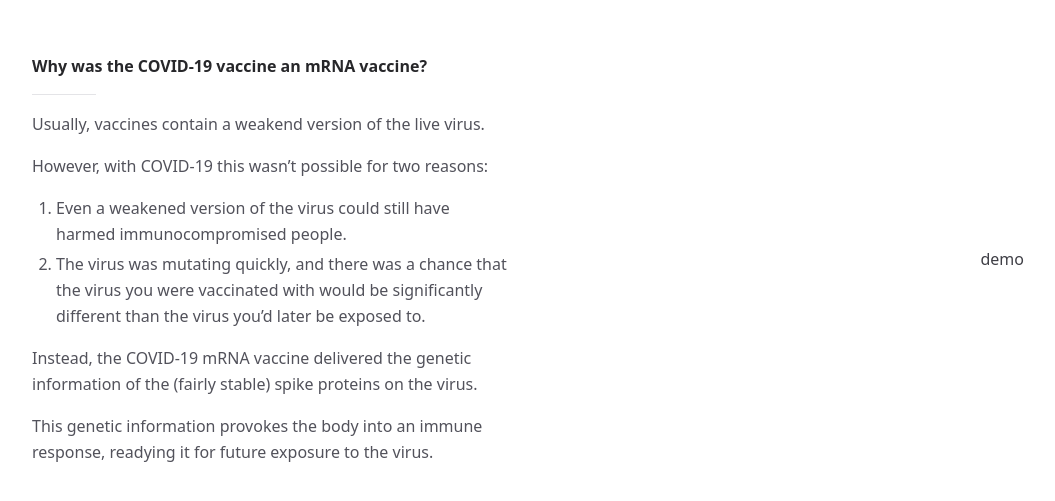
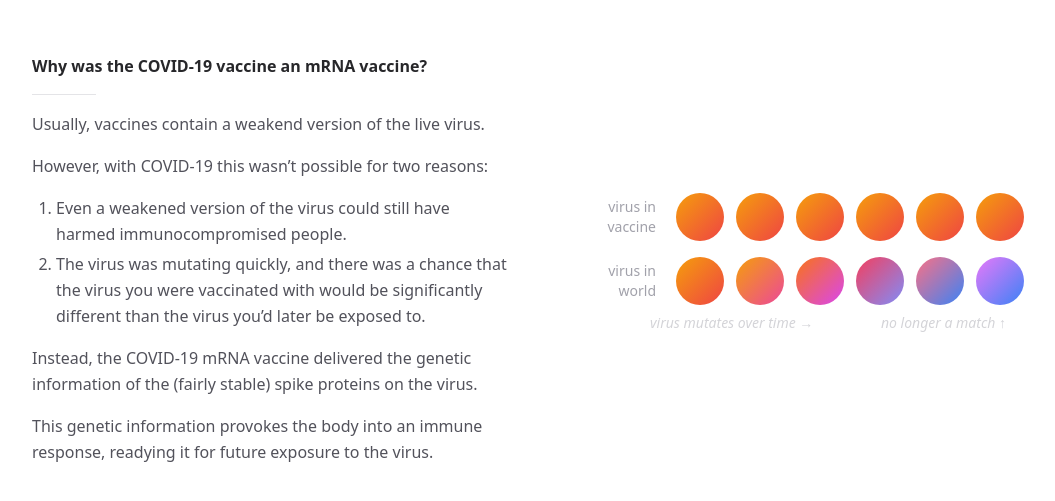
Before and after one commit to benborgers/big-bang, an Astro site: page /biology in a window 1280 px wide. Shown: the part 141-642 px from the top of the page, without its empty margins (112-1167 px from the left). Built offline with nearby package versions, Linux system fonts and the light colour scheme; Astro itself is replaced by a stand-in of ours; a web font is replaced by a local one.

Commit message:
Start creating demo

```diff
--- a/src/layouts/Layout.astro
+++ b/src/layouts/Layout.astro
@@ -7,8 +7,8 @@
     <link rel="icon" href="https://emojicdn.elk.sh/🪐" />
 
     <link
-      href="https://api.fontshare.com/v2/css?f[]=switzer@600,800,900,700,400,500&display=swap"
       rel="stylesheet"
+      href="https://api.fontshare.com/v2/css?f[]=switzer@600,800,900,700,400,501,500&display=swap"
     />
   </head>
   <body class="antialised text-gray-700">
--- a/src/pages/biology.astro
+++ b/src/pages/biology.astro
@@ -37,6 +37,61 @@ import Explanation from "../components/Explanation.astro";
         </p>
       </div>
     </div>
-    <div slot="demo">demo</div>
+
+    <div slot="demo">
+      <div class="mt-2 grid justify-items-end gap-y-4">
+        <div
+          class="grid grid-cols-[repeat(7,max-content)] items-center gap-x-3"
+        >
+          <p class="text-right text-sm font-medium text-gray-400 mr-2">
+            virus in<br />vaccine
+          </p>
+          {
+            new Array(6)
+              .fill(null)
+              .map(() => (
+                <div class="h-12 w-12 rounded-full bg-gradient-to-br from-amber-500 to-red-500" />
+              ))
+          }
+        </div>
+        <div
+          class="grid grid-cols-[repeat(7,max-content)] items-center gap-x-3"
+        >
+          <p class="text-right text-sm font-medium text-gray-400 mr-2">
+            virus in<br />world
+          </p>
+          <div
+            class="h-12 w-12 rounded-full bg-gradient-to-br from-amber-500 to-red-500"
+          >
+          </div>
+          <div
+            class="h-12 w-12 rounded-full bg-gradient-to-br from-amber-500 to-pink-500"
+          >
+          </div>
+          <div
+            class="h-12 w-12 rounded-full bg-gradient-to-br from-orange-500 to-fuchsia-500"
+          >
+          </div>
+          <div
+            class="h-12 w-12 rounded-full bg-gradient-to-br from-rose-500 to-indigo-400"
+          >
+          </div>
+          <div
+            class="h-12 w-12 rounded-full bg-gradient-to-br from-rose-400 to-blue-500"
+          >
+          </div>
+          <div
+            class="h-12 w-12 rounded-full bg-gradient-to-br from-fuchsia-400 to-blue-500"
+          >
+          </div>
+        </div>
+      </div>
+      <p
+        class="mt-2 italic text-gray-300 font-medium text-sm text-right mr-[1.125rem]"
+      >
+        <span class="mr-16">virus mutates over time &rarr;</span>
+        <span>no longer a match &uarr;</span>
+      </p>
+    </div>
   </Explanation>
 </Layout>
```
